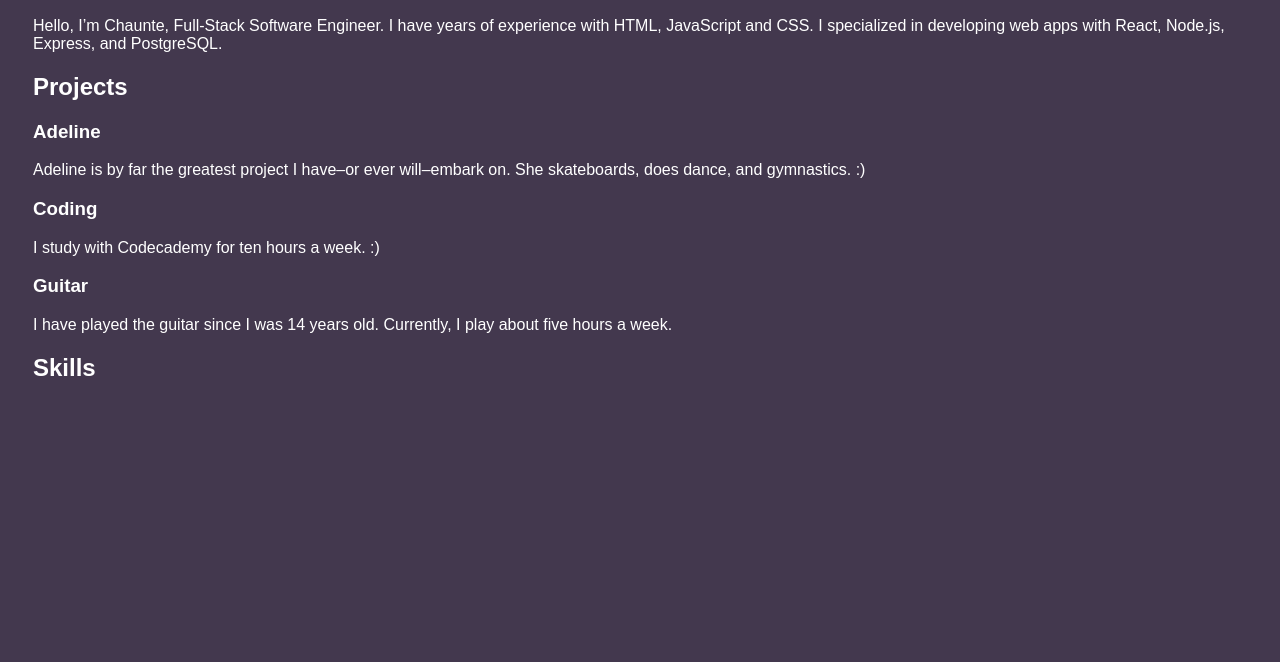
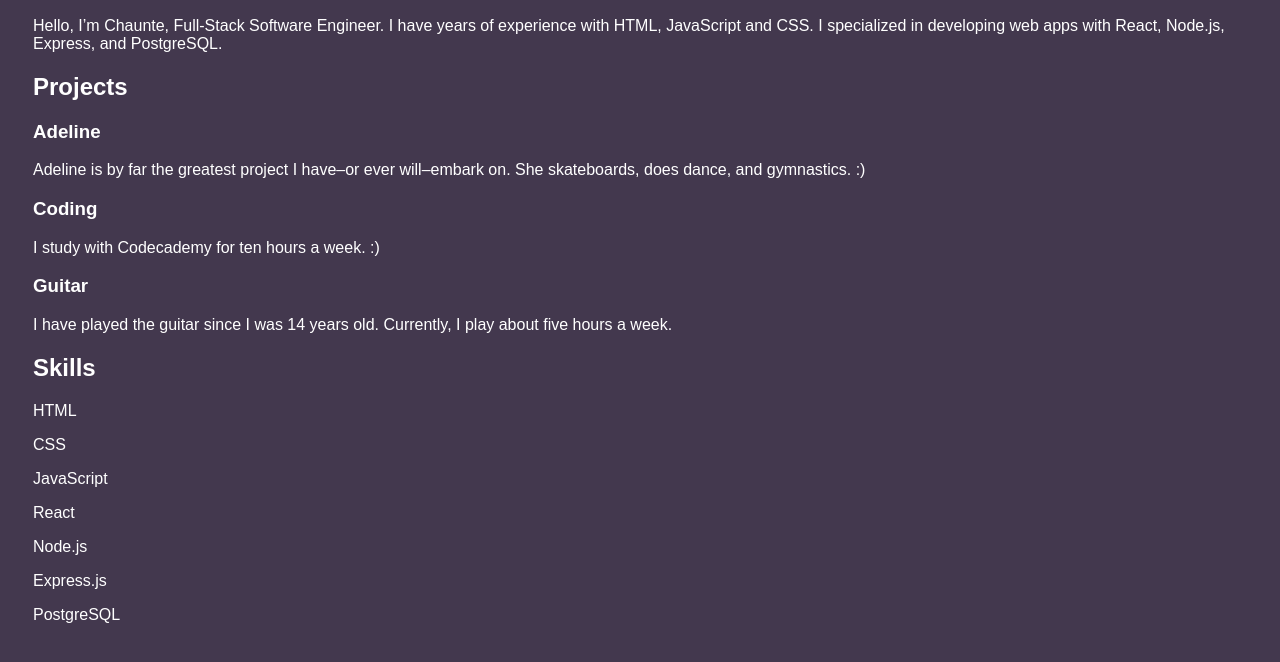
Before and after one commit to ChaunteVanDeBurgh/Perosnal-Portfolio-Website, a plain HTML site: page index.html in a window 1280 px wide. Shown: the part 144-806 px from the top of the page. Drawn offline with Linux system fonts and the light colour scheme.

Commit message:
add skills

```diff
--- a/index.html
+++ b/index.html
@@ -24,6 +24,14 @@
     <h3>Guitar</h3>
     <p>I have played the guitar since I was 14 years old. Currently, I play about five hours a week.</p>
     <h2>Skills</h2>
+    <p>HTML</p>
+    <p>CSS</p>
+    <p>JavaScript</p>
+    <p>React</p>
+    <p>Node.js</p>
+    <p>Express.js</p>
+    <p>PostgreSQL</p>
+
   </main>
   <script src="script.js"></script>
 </body>
```
